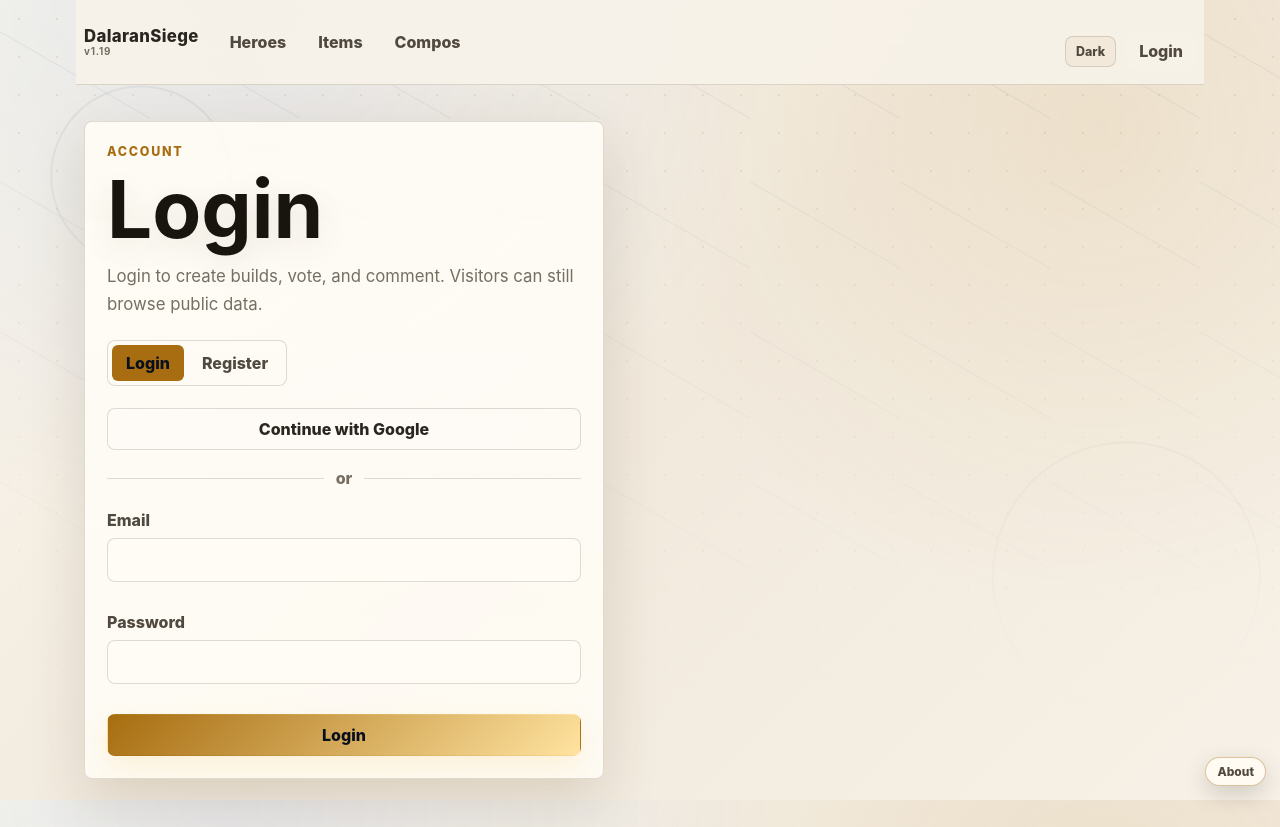
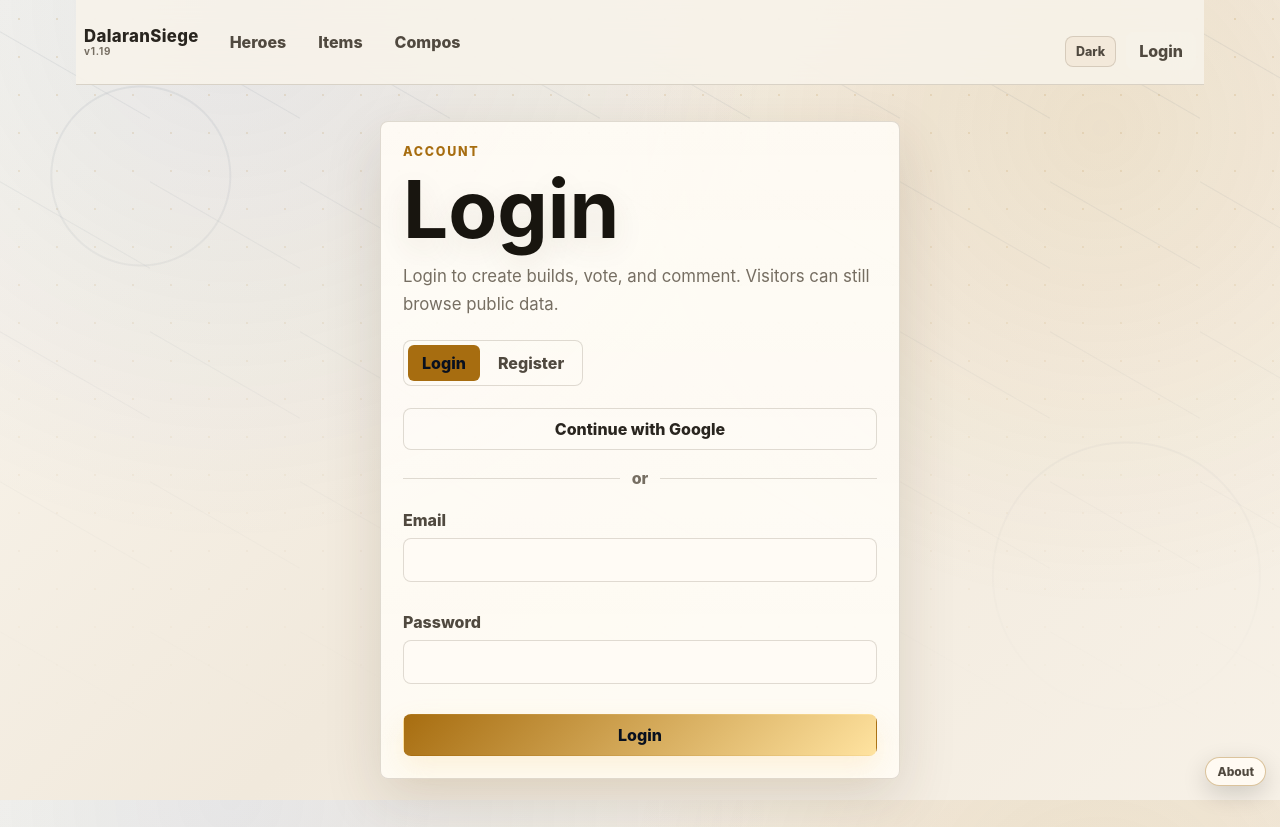
Before and after one commit to sofmega/DalaranSiege, an Angular app in the folder frontend/: page /auth in a window 1280 px wide. Built offline with nearby package versions, Linux system fonts and the light colour scheme; no server answers.

Commit message:
Center authentication panel

```diff
--- a/frontend/src/styles.css
+++ b/frontend/src/styles.css
@@ -1615,6 +1615,7 @@ a.recipe-node:focus-visible {
 }
 
 .auth-panel {
+  justify-self: center;
   width: min(520px, 100%);
   padding: 22px;
 }
```
